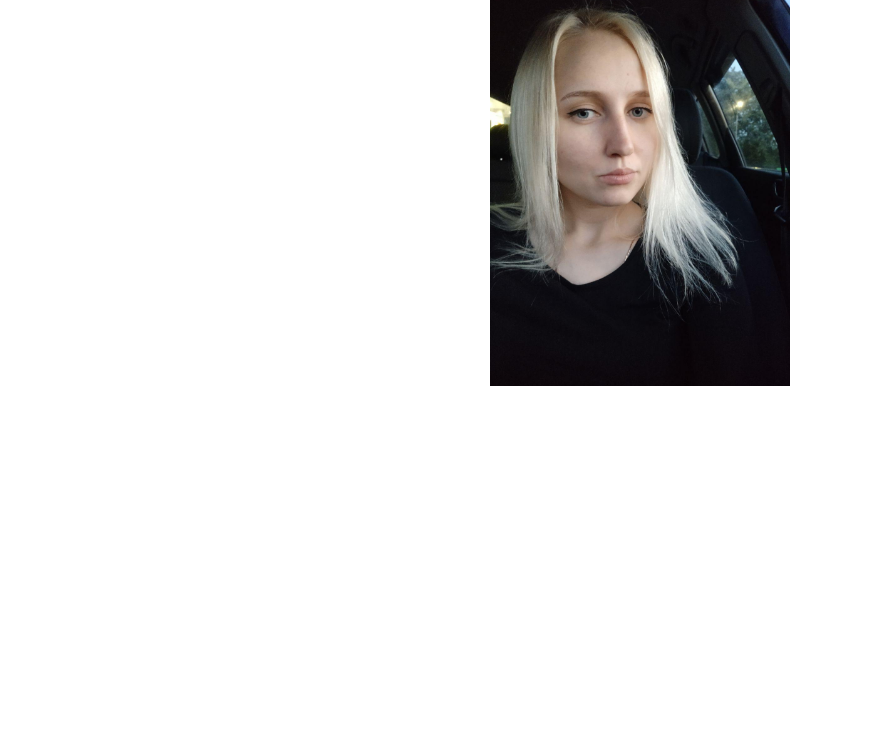
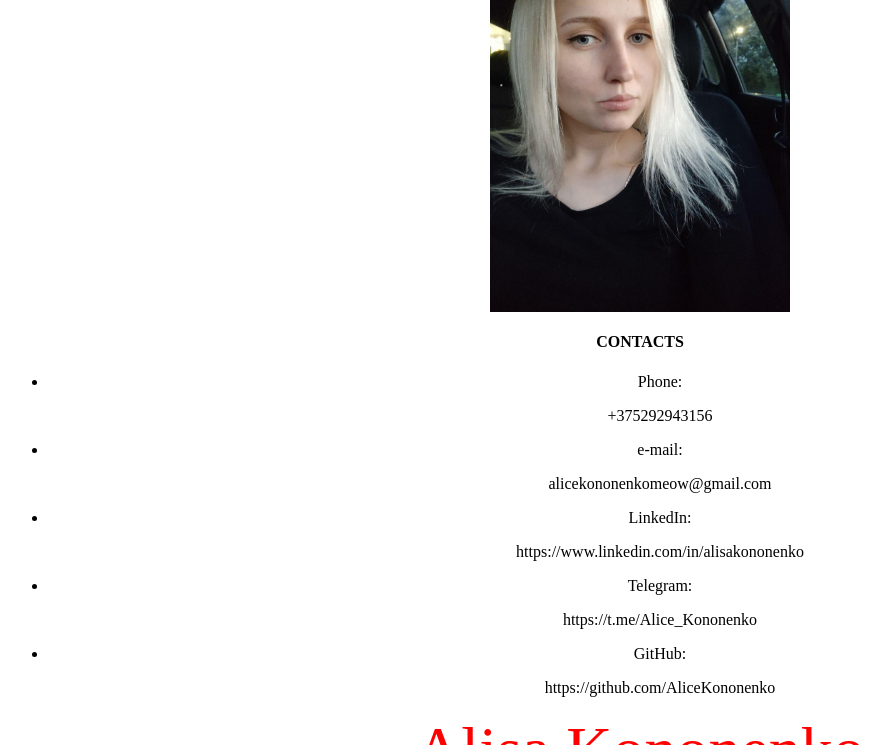
Before and after one commit to AliceKononenko/rsschool-cv, a plain HTML site: page index.html in a window 1280 px wide. Shown: the part 146-891 px from the top of the page, without its empty margins (0-894 px from the left). Before the commit the page ends 800 px from the top, so only its background shows below. Drawn offline with Linux system fonts and the light colour scheme.

Commit message:
feat: add contacts information

```diff
--- a/index.html
+++ b/index.html
@@ -3,12 +3,33 @@
     <meta charset="UTF-8">
     <meta http-equiv="X-UA-Compatible" content="IE=edge">
     <meta name="viewport" content="width=device-width, initial-scale=1.0">
-    <title>CV#2. HTML, CSS & Git Basics</title>
+    <title>CV</title>
     <link rel="stylesheet" href="style.css">
     <link rel="icon" href="img/icon.ico">
 </head>
 <body>
-    <div class="personName">Alisa Kononenko</div>
-    <img class="photo" src="img/photo.png" alt="photo">
+    <main class="cv">
+        <section class="photo_contacts">
+            <header class="myphoto">
+                <img class="photo" src="img/photo.png" alt="photo">
+            </header>
+            <article class="contacts">
+                <h4 class="contacts_text">CONTACTS</h4>
+                    <ul class="contacts_list">
+                        <li>Phone:<p>+375292943156</p></li>
+                        <li>e-mail:<p>alicekononenkomeow@gmail.com</p></li>
+                        <li>LinkedIn:<p>https://www.linkedin.com/in/alisakononenko</p></li>
+                        <li>Telegram:<p>https://t.me/Alice_Kononenko</p></li>
+                        <li>GitHub:<p>https://github.com/AliceKononenko</p></li>
+                    </ul>
+                </h4>
+            </article>
+        </section>
+        <section class="information">
+        </section>
+
+
+        <div class="personName">Alisa Kononenko</div>
+    </main>
 </body>
 </html>
```
